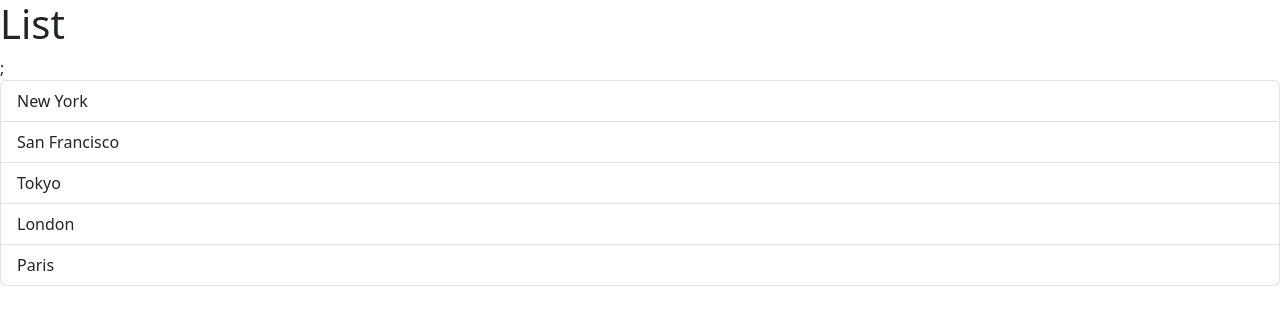
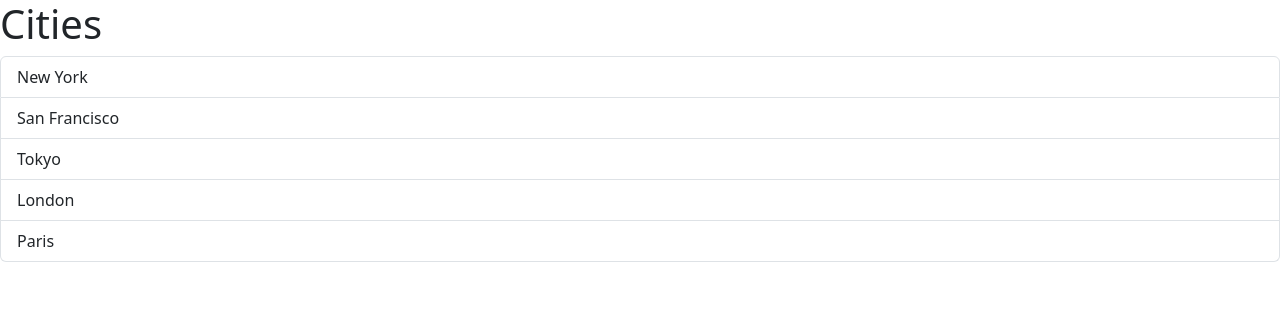
Before and after one commit to lavarius/React18_Dev, a React (Vite) app in the folder react-app/: page / in a window 1280 px wide. Shown: the top 324 px of the page. Built offline with nearby package versions, Linux system fonts and the light colour scheme.

Commit message:
Passing Data via Properties

```diff
--- a/react-app/src/App.tsx
+++ b/react-app/src/App.tsx
@@ -1,7 +1,9 @@
 import ListGroup from './components/ListGroup';
 
 function App() {
-  return <div><ListGroup /></div>
+  let items = ["New York", "San Francisco", "Tokyo", "London", "Paris"];
+
+  return <div><ListGroup items={items} heading="Cities" /></div>
 }
 
 export default App;
--- a/react-app/src/components/ListGroup.tsx
+++ b/react-app/src/components/ListGroup.tsx
@@ -1,16 +1,30 @@
 import { useState } from "react";
 
-function ListGroup() {
-  let items = ["New York", "San Francisco", "Tokyo", "London", "Paris"];
+interface ListGroupProps {
+  items: string[];
+  heading: string;
+}
+
+function ListGroup({ items, heading }: ListGroupProps) {
   const [selectedIndex, setSelectedIndex] = useState(-1);
 
   return (
     <>
-      <h1>List</h1>
-      {items.length === 0 && <p>No item found</p>};
+      <h1>{heading}</h1>
+      {items.length === 0 && <p>No item found</p>}
       <ul className="list-group">
         {items.map((item, index) => (
-          <li className={ selectedIndex === index ? "list-group-item active" : "list-group-item" } key={item} onClick={ () => {setSelectedIndex(index); } }>
+          <li
+            className={
+              selectedIndex === index
+                ? "list-group-item active"
+                : "list-group-item"
+            }
+            key={item}
+            onClick={() => {
+              setSelectedIndex(index);
+            }}
+          >
             {item}
           </li>
         ))}
```
